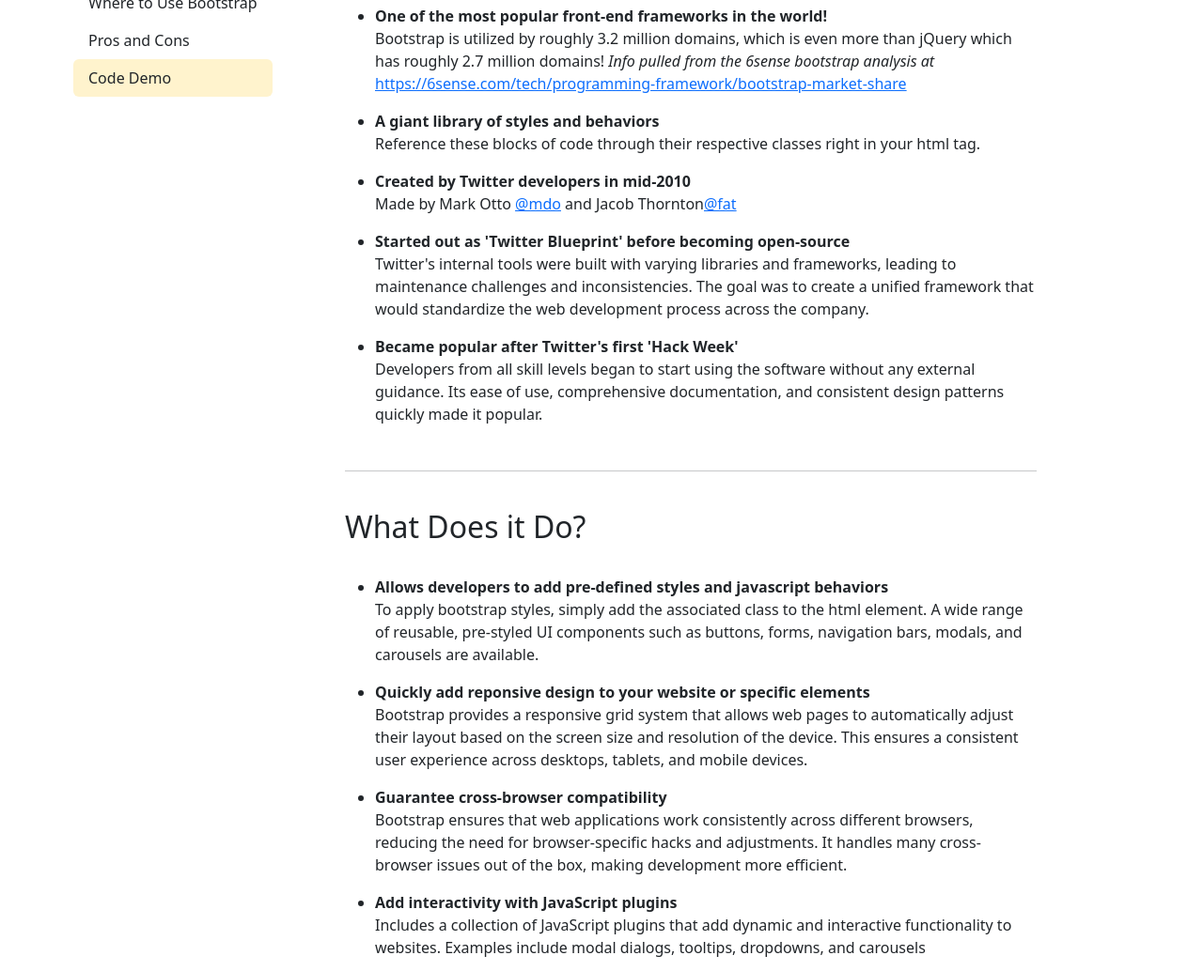
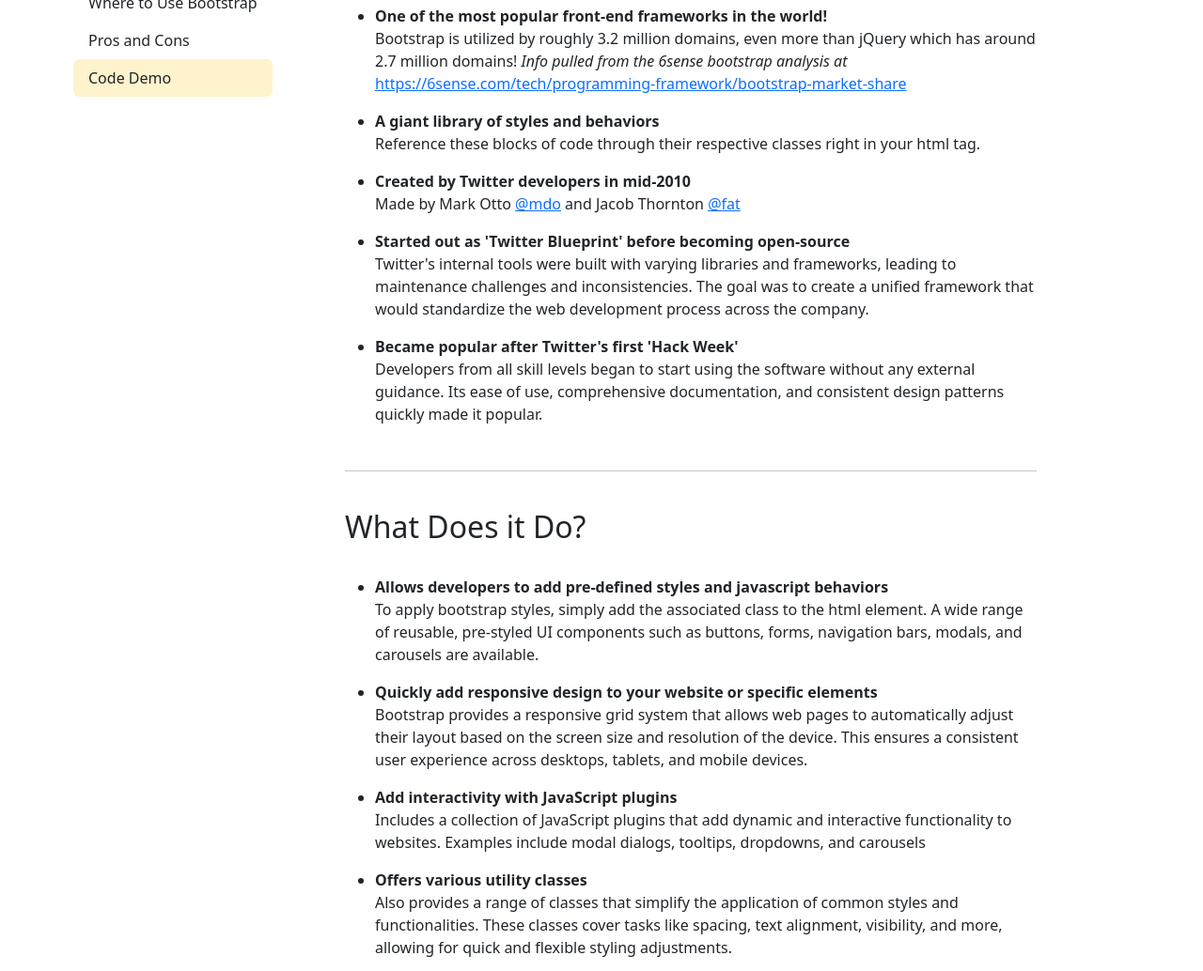
Before and after one commit to Ks-link/bootstrap-demo-page, a website: page index.html in a window 1280 px wide. Shown: the part 217-1251 px from the top of the page at 94% size. Drawn offline with nearby package versions, Linux system fonts and the light colour scheme.

Commit message:
Finished proofread of my content

```diff
--- a/index.html
+++ b/index.html
@@ -80,8 +80,8 @@
             <ul>
               <li>
                 <b>One of the most popular front-end frameworks in the world!</b>
-                <p>Bootstrap is utilized by roughly 3.2 million domains, which is even more than jQuery which has
-                  roughly 2.7 million domains! <i>Info pulled from the 6sense bootstrap analysis at</i>
+                <p>Bootstrap is utilized by roughly 3.2 million domains, even more than jQuery which has
+                  around 2.7 million domains! <i>Info pulled from the 6sense bootstrap analysis at</i>
                   <a
                     href="https://6sense.com/tech/programming-framework/bootstrap-market-share">https://6sense.com/tech/programming-framework/bootstrap-market-share</a>
                 </p>
@@ -95,7 +95,7 @@
 
               <li>
                 <b>Created by Twitter developers in mid-2010</b>
-                <p>Made by Mark Otto <a target="_blank" href="https://x.com/mdo">@mdo</a> and Jacob Thornton<a
+                <p>Made by Mark Otto <a target="_blank" href="https://x.com/mdo">@mdo</a> and Jacob Thornton <a
                     target="_blank" href="https://x.com/fat">@fat</a>
                 </p>
               </li>
@@ -136,17 +136,10 @@
               </li>
 
               <li>
-                <b>Quickly add reponsive design to your website or specific elements</b>
+                <b>Quickly add responsive design to your website or specific elements</b>
                 <p>Bootstrap provides a responsive grid system that allows web pages to automatically adjust their
                   layout based on the screen size and resolution of the device.
                   This ensures a consistent user experience across desktops, tablets, and mobile devices.</p>
-              </li>
-
-              <li>
-                <b>Guarantee cross-browser compatibility</b>
-                <p>Bootstrap ensures that web applications work consistently across different browsers, reducing the
-                  need for browser-specific hacks and adjustments.
-                  It handles many cross-browser issues out of the box, making development more efficient.</p>
               </li>
 
               <li>
@@ -158,7 +151,7 @@
 
               <li>
                 <b>Offers various utility classes</b>
-                <p>Alsp provides a range of classes that simplify the application of common styles and functionalities.
+                <p>Also provides a range of classes that simplify the application of common styles and functionalities.
                   These classes cover tasks like spacing, text alignment, visibility, and more, allowing for quick and
                   flexible styling adjustments.</p>
               </li>
```
